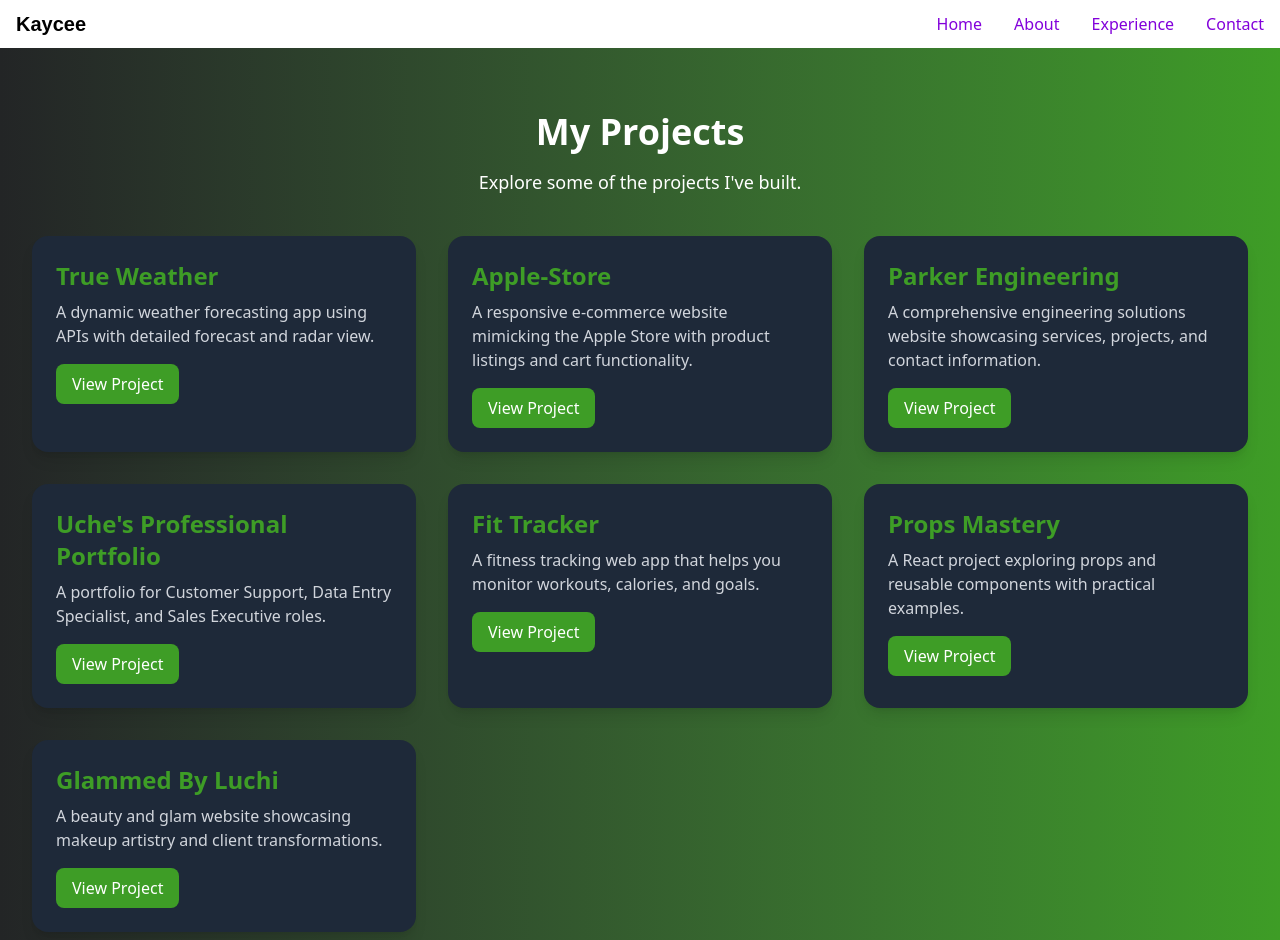
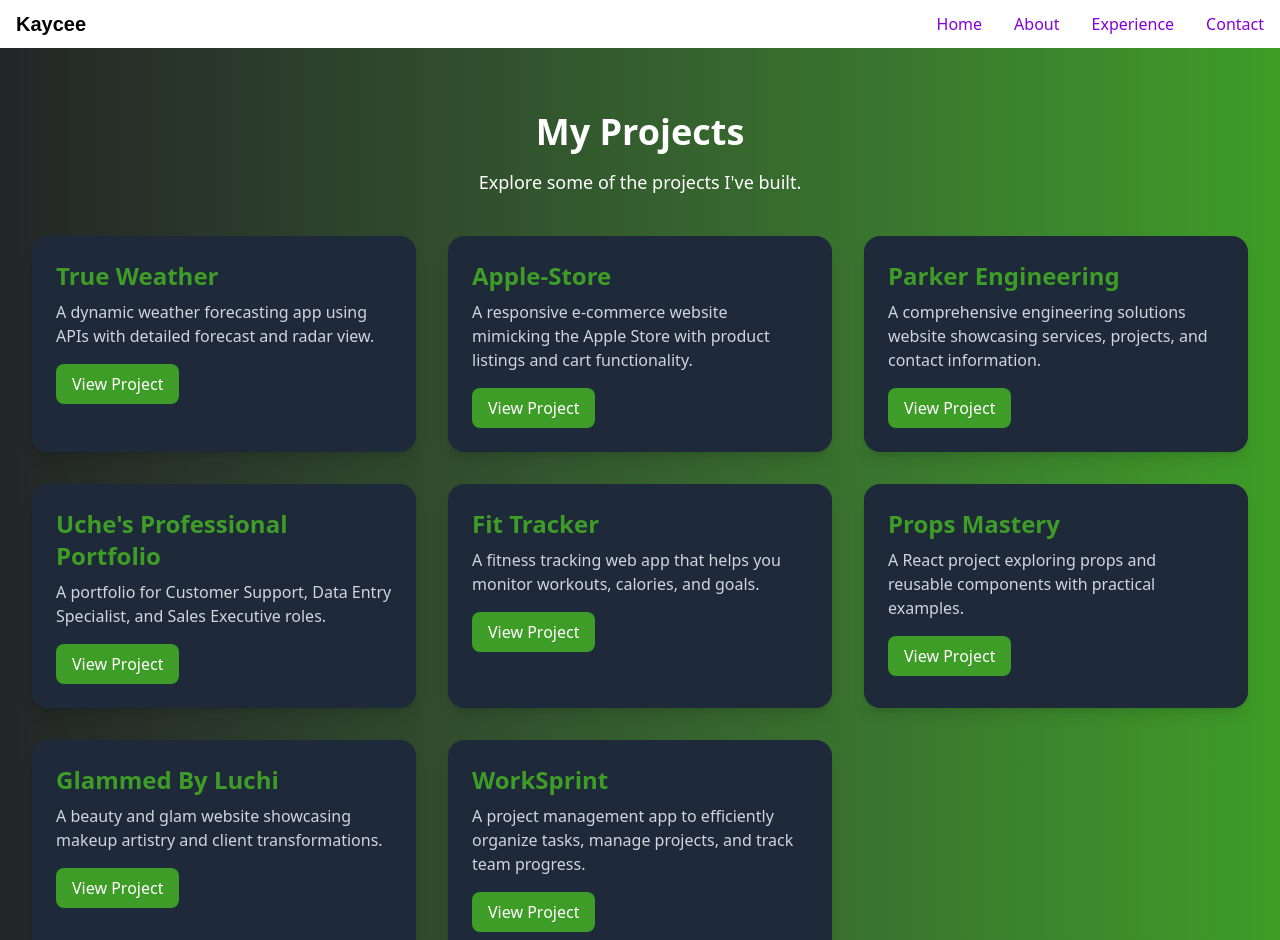
Before and after one commit to Kelechukwu500/My-Portfolio, a React (Vite) app: page /projects in a window 1280 px wide. Shown: the top 940 px of the page. Built offline with nearby package versions, Linux system fonts and the light colour scheme; a web font is replaced by a local one.

Commit message:
update: [Updated the index.html]

```diff
--- a/index.html
+++ b/index.html
@@ -2,9 +2,9 @@
 <html lang="en">
   <head>
     <meta charset="UTF-8" />
-    <link rel="icon" type="" />
+   <link rel="icon" type="image/png" href="/logo_small.png" />
     <meta name="viewport" content="width=device-width, initial-scale=1.0" />
-    <title>My Portfolio</title>
+    <title>Kelechi's Portfolio</title>
   </head>
   <body>
     <div id="root"></div>
--- a/src/Pages/Projects.jsx
+++ b/src/Pages/Projects.jsx
@@ -43,6 +43,12 @@ const projects = [
     description:
       "A beauty and glam website showcasing makeup artistry and client transformations.",
     link: "https://glammedbyluchi.onrender.com/",
+  },
+  {
+    name: "WorkSprint",
+    description:
+      "A project management app to efficiently organize tasks, manage projects, and track team progress.",
+    link: "https://worksprint.onrender.com",
   },
 ];
 
```
Also changed, not shown: public/logo_small.png (added).
